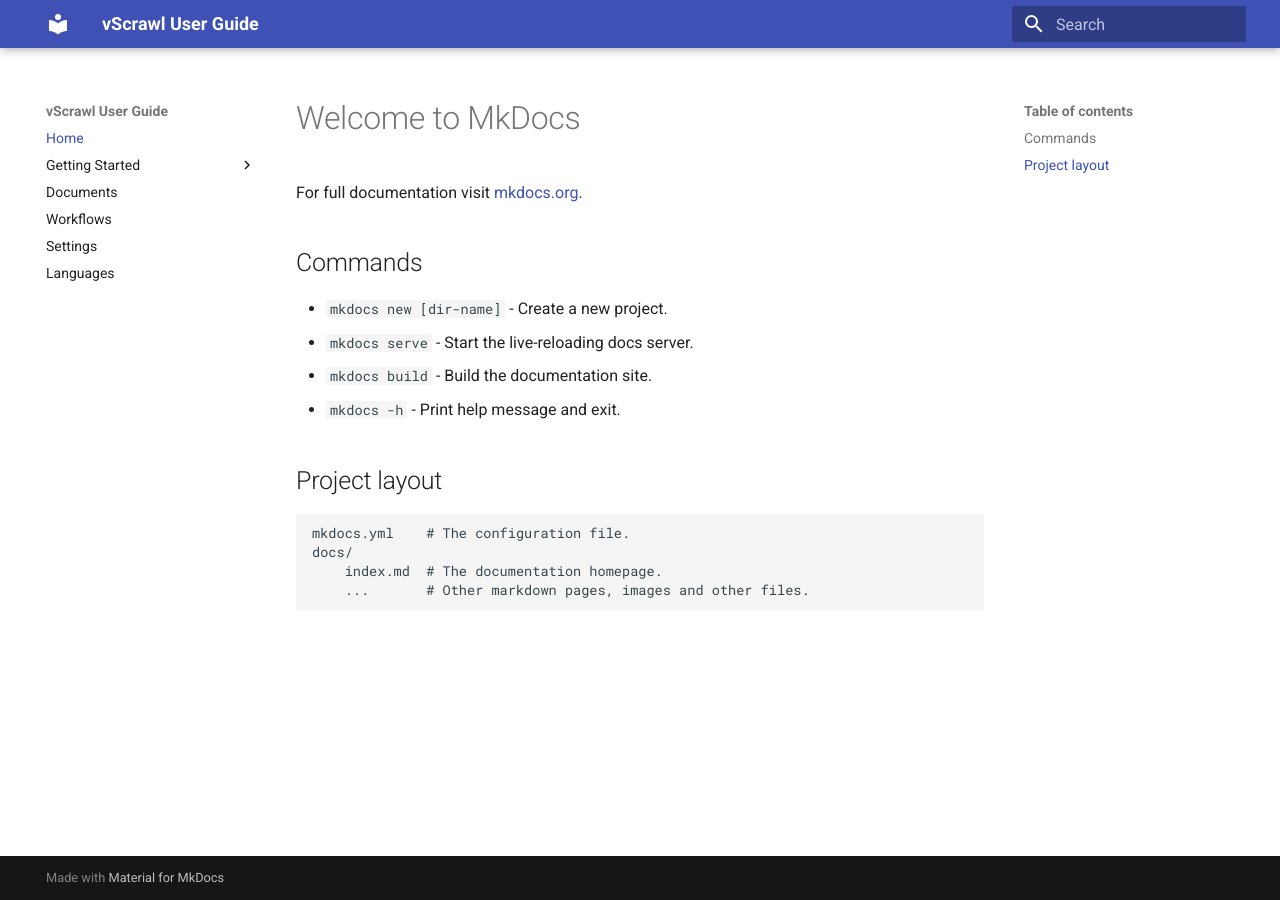
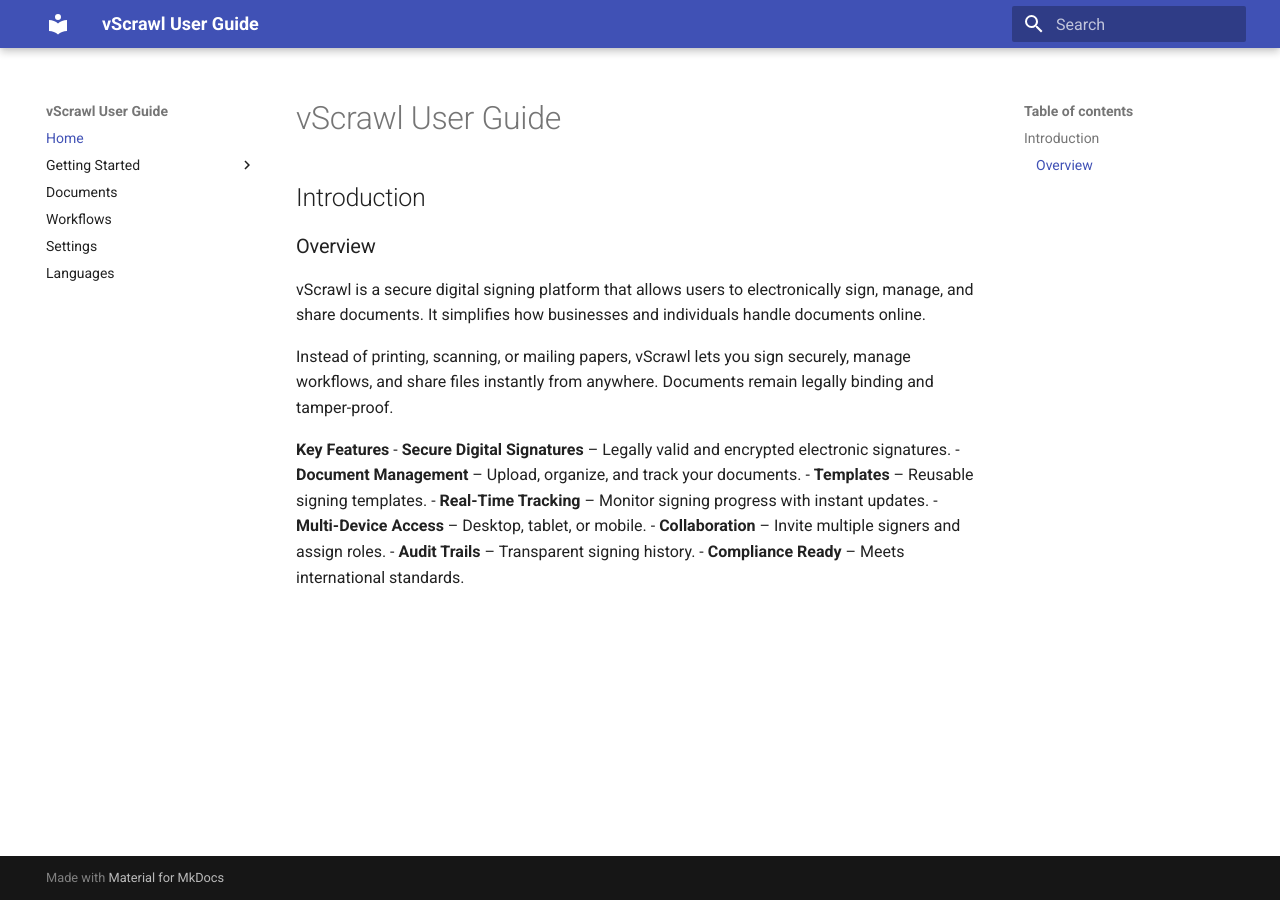
Before and after one commit to dictalabs/vscrawl-user-guide, an MkDocs documentation site: the page built from docs/index.md, in a window 1280 px wide. Built offline with MkDocs 1.6.1 and Material for MkDocs 9.7.7, drawn with Linux system fonts in a browser that asks for light colours.

Commit message:
Add initial User Guide markdown files

```diff
--- a/docs/index.md
+++ b/docs/index.md
@@ -1,17 +1,18 @@
-# Welcome to MkDocs
+# vScrawl User Guide
 
-For full documentation visit [mkdocs.org](https://www.mkdocs.org).
+## Introduction
 
-## Commands
+### Overview
+vScrawl is a secure digital signing platform that allows users to electronically sign, manage, and share documents. It simplifies how businesses and individuals handle documents online.
 
-* `mkdocs new [dir-name]` - Create a new project.
-* `mkdocs serve` - Start the live-reloading docs server.
-* `mkdocs build` - Build the documentation site.
-* `mkdocs -h` - Print help message and exit.
+Instead of printing, scanning, or mailing papers, vScrawl lets you sign securely, manage workflows, and share files instantly from anywhere. Documents remain legally binding and tamper-proof.
 
-## Project layout
-
-    mkdocs.yml    # The configuration file.
-    docs/
-        index.md  # The documentation homepage.
-        ...       # Other markdown pages, images and other files.
+**Key Features**
+- **Secure Digital Signatures** – Legally valid and encrypted electronic signatures.
+- **Document Management** – Upload, organize, and track your documents.
+- **Templates** – Reusable signing templates.
+- **Real-Time Tracking** – Monitor signing progress with instant updates.
+- **Multi-Device Access** – Desktop, tablet, or mobile.
+- **Collaboration** – Invite multiple signers and assign roles.
+- **Audit Trails** – Transparent signing history.
+- **Compliance Ready** – Meets international standards.
```
Also changed, not shown: docs/documents.md (added, +25 -0 lines), docs/languages.md (added, +14 -0 lines), docs/settings.md (added, +35 -0 lines), docs/signin.md (added, +15 -0 lines), docs/signup.md (added, +15 -0 lines), docs/workflows.md (added, +38 -0 lines), mkdocs.yml (line endings or trailing spaces).
